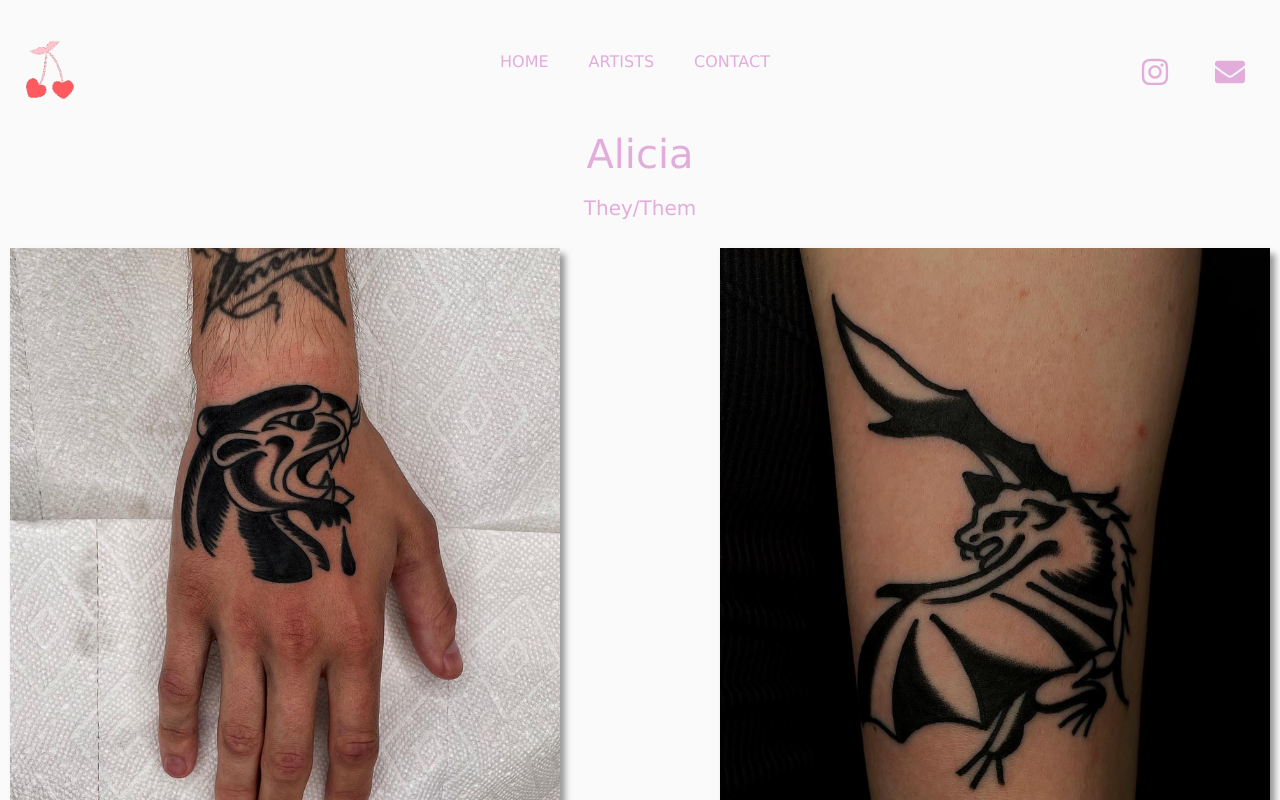
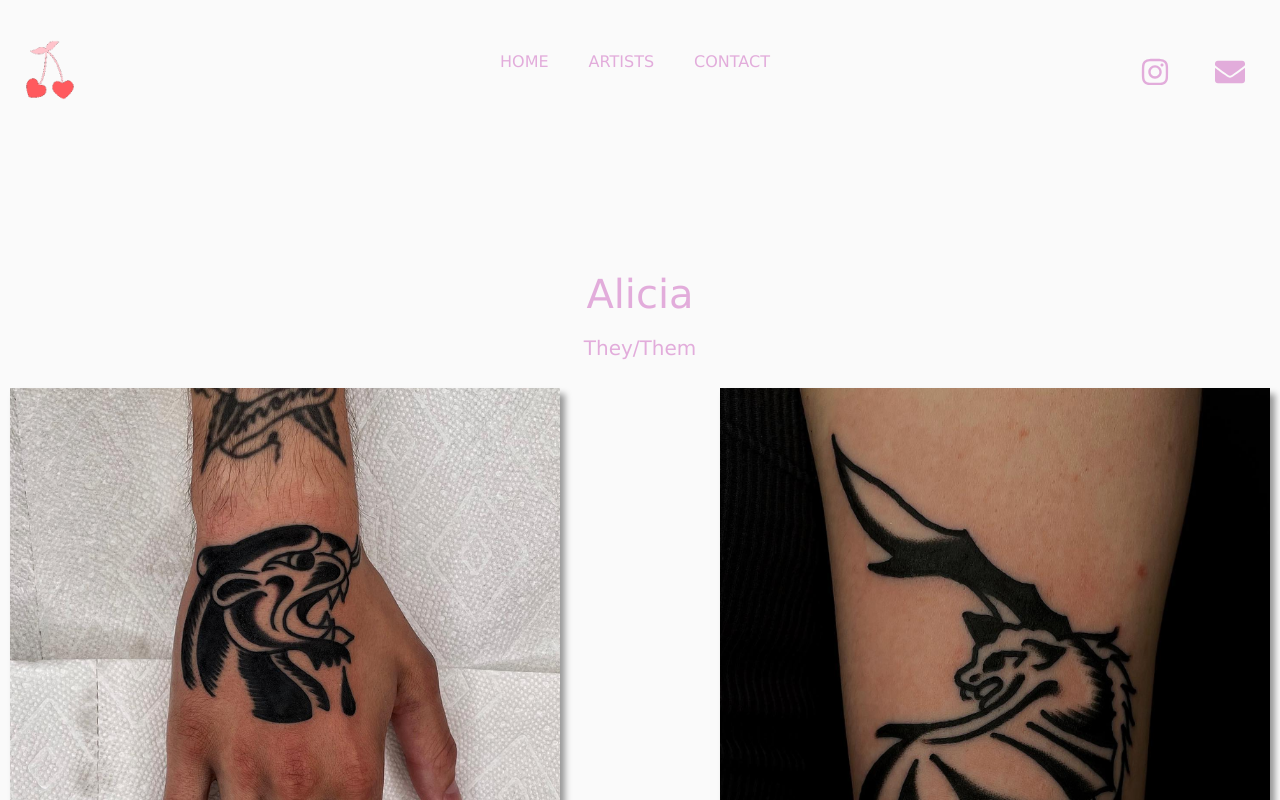
Before and after one commit to lucian716/cherry-tattoo, a React (Create React App) app: page /artists/alicia in a window 1280 px wide. Shown: the top 800 px of the page. Built offline with nearby package versions, Linux system fonts and the light colour scheme; no server answers; what react-google-maps would draw is missing.

Commit message:
update header

```diff
--- a/src/styles/header.css
+++ b/src/styles/header.css
@@ -23,7 +23,7 @@
   .nav-shift ul {
     display: none;
     z-index: 2;
-      list-style: none;
+    list-style: none;
   }
 }
 
@@ -32,11 +32,6 @@
   justify-content: space-between;
   align-items: center;
   padding: 20px 0;
-  position: fixed;
-  top: 0;
-  left: 0;
-  width: 100%;
-  z-index: 1;
   font-family: 'Lucida Sans', 'Lucida Sans Regular', 'Lucida Grande', 'Lucida Sans Unicode', Geneva, Verdana, sans-serif;
 }
 
```
Also changed, not shown: src/components/Header.jsx (+0 -49 lines).
